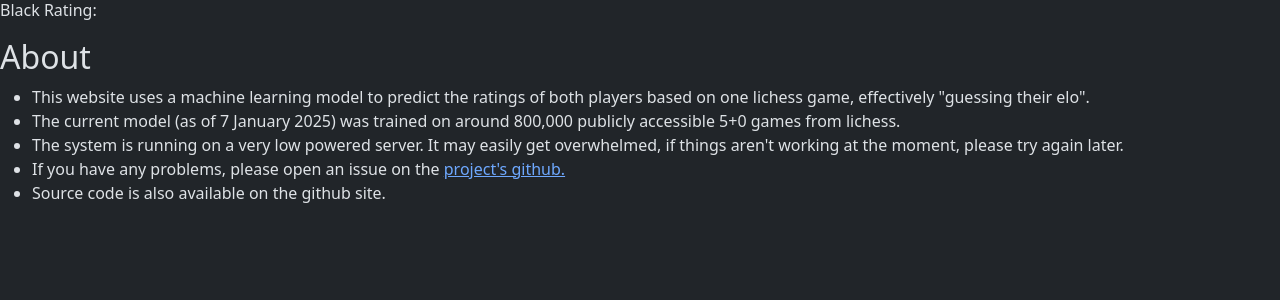
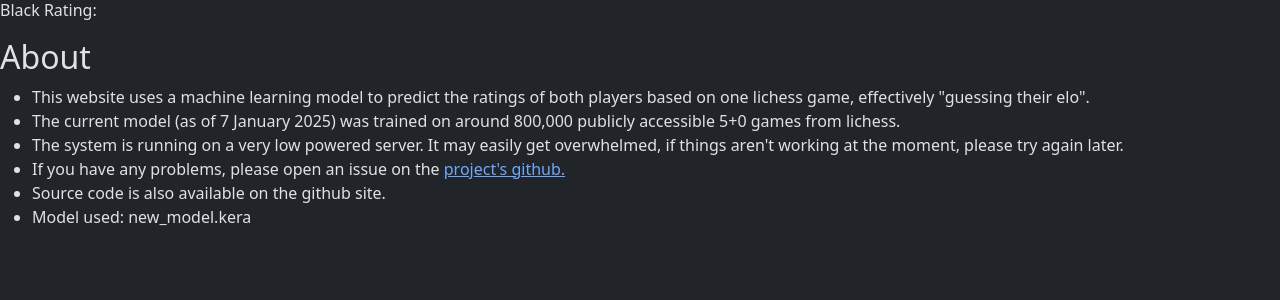
Before and after one commit to jhudsy/chesspredict, a Flask app: page / in a window 1280 px wide. Shown: the part 174-474 px from the top of the page. Run offline with Flask 3, Linux system fonts and the light colour scheme; parts of the project's set-up code (start-up, migrations or seed data) failed here and were passed over; some libraries are stand-ins or nearby versions.

Commit message:
print out model details in app

```diff
--- a/ml/learning.py
+++ b/ml/learning.py
@@ -26,7 +26,7 @@ def make_model():
     inputs = Input(shape=(NUM_MOVES, 136)) #full tensor
     x = TimeDistributed(Dense(104,activation = 'leaky_relu'))(inputs)
     x = LSTM(36,return_sequences = True)(x)
-    x = LSTM(36)(x)
+    x = LSTM(40)(x)
     x = Dense(96,activation='leaky_relu')(x)
     x = Dense(104,activation='leaky_relu')(x)
     x = Dense(120,activation='relu')(x)
--- a/web/app.py
+++ b/web/app.py
@@ -13,7 +13,7 @@ model = keras.models.load_model(model_file)
 
 @app.route('/')
 def index():
-    return render_template('index.html')
+    return render_template('index.html',model_file=model_file.strip('models/'))
 
 @app.route('/submit_game', methods=['POST'])
 def submit_game():
--- a/web/templates/index.html
+++ b/web/templates/index.html
@@ -37,6 +37,7 @@
           <li>The system is running on a very low powered server. It may easily get overwhelmed, if things aren't working at the moment, please try again later.</li>
           <li>If you have any problems, please open an issue on the <a href="https://github.com/jhudsy/chesspredict">project's github.</a></li>
           <li>Source code is also available on the github site.</li>
+          <li>Model used: {{ model_file }}</li>
       </ul>
     </div>
   </container>
```
